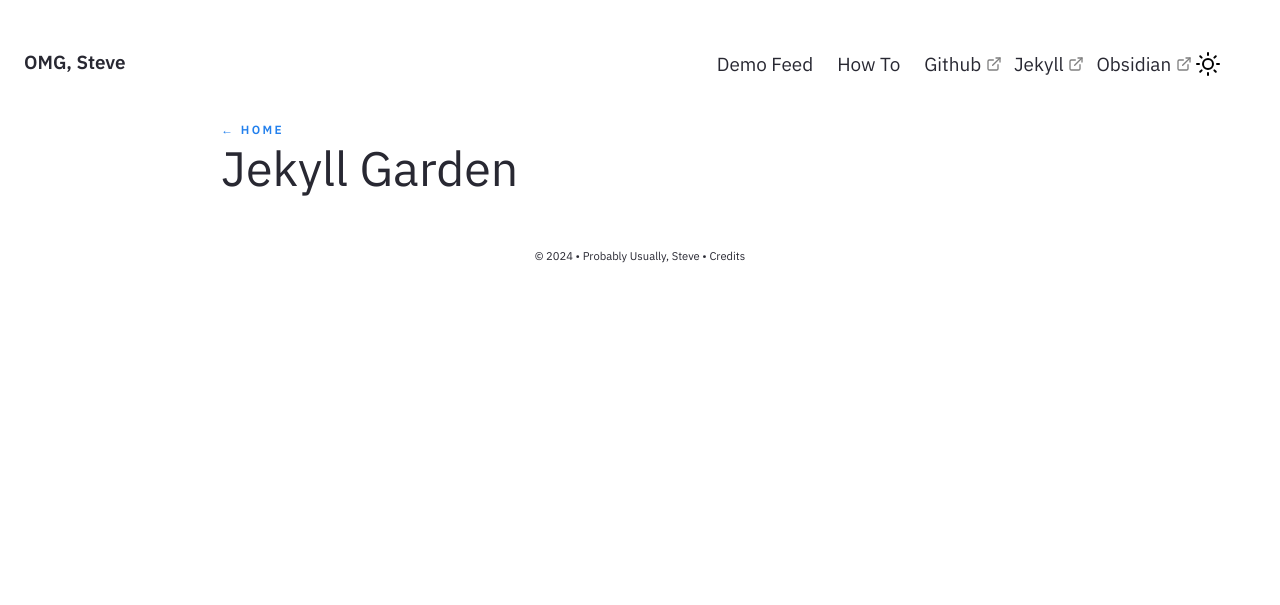
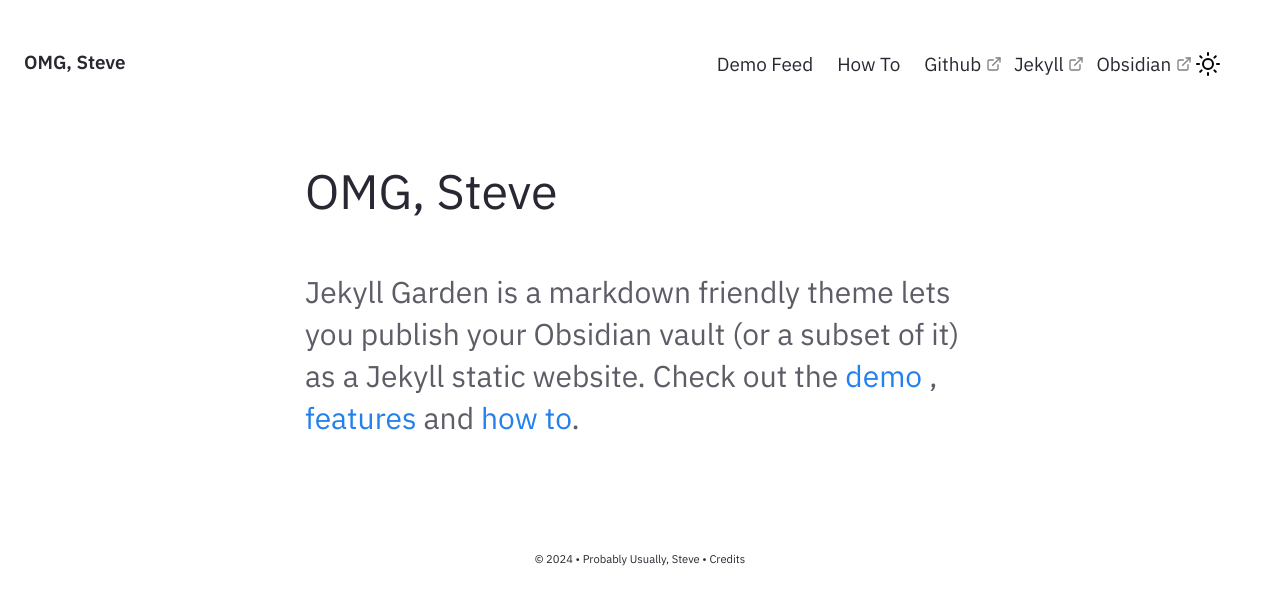
Before and after one commit to usuallysteve/usuallysteve.github.io, a Jekyll site: the page built from pages/index.md, in a window 1280 px wide. Shown: the top 605 px of the page. Built offline with Jekyll 4.4.1, drawn with Linux system fonts in a browser that asks for light colours.

Commit message:
Update _config.yml

```diff
--- a/_config.yml
+++ b/_config.yml
@@ -52,7 +52,7 @@ preferences:
 # To enable a homepage, change the value to true and add content to _includes/Homepage.html
 # If enable : false, notes feed will be as homepage.
   homepage:
-    enabled: false ##If you need a homepage, change this to true and edit _includes/Homepage.html
+    enabled: True ##If you need a homepage, change this to true and edit _includes/Homepage.html
 
 encoding: utf-8
 
```
